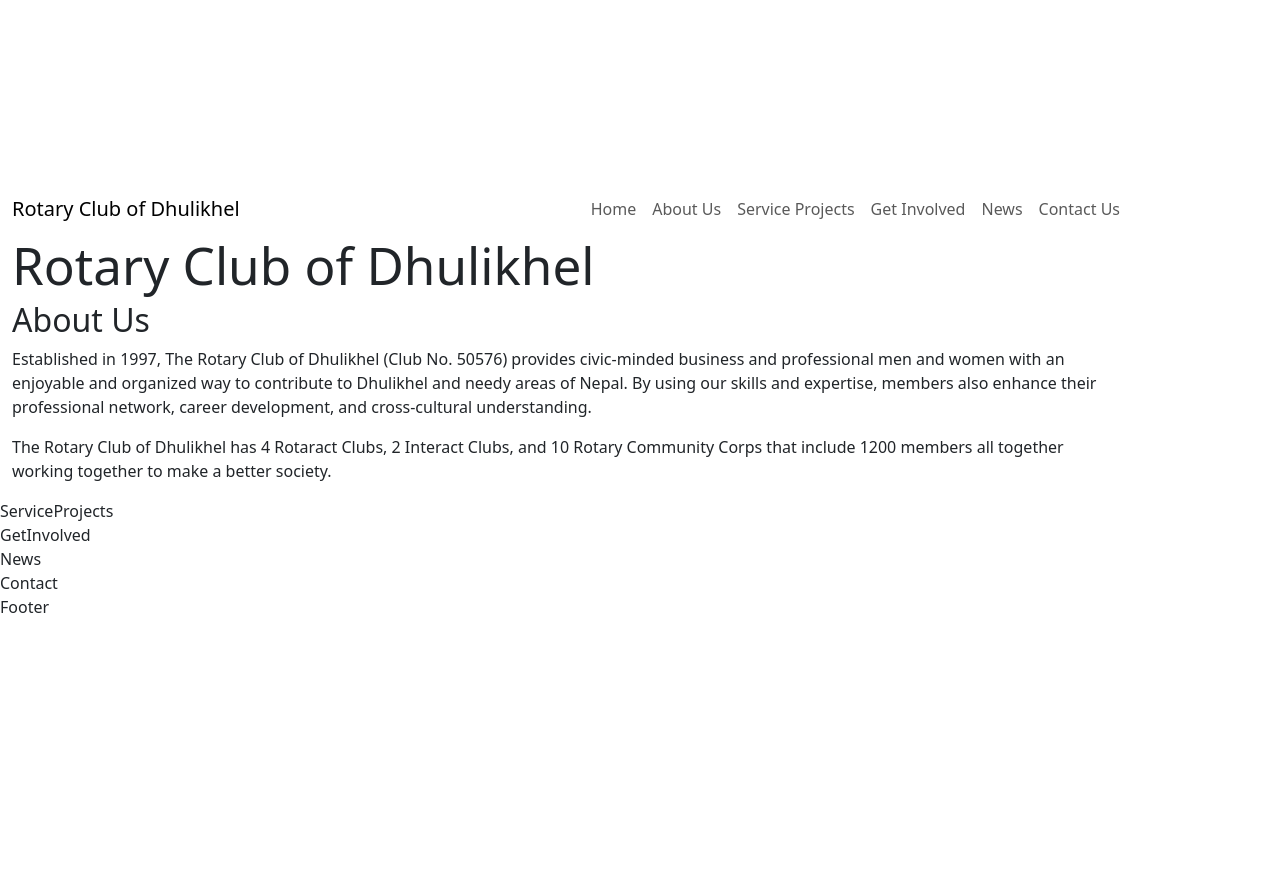
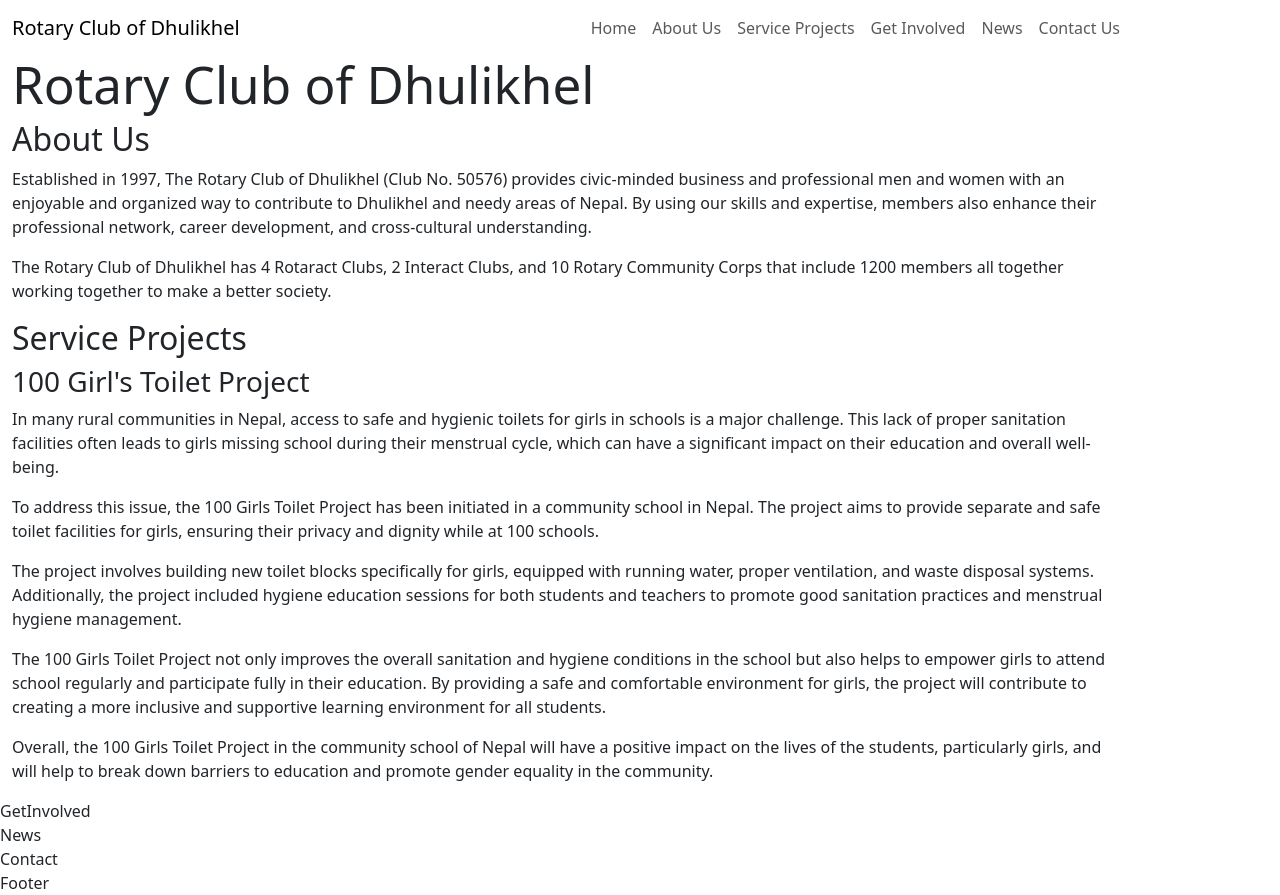
Before and after one commit to Umang103103/website-rotary, a React (Vite) app: page / in a window 1280 px wide. Before the commit the page ends 800 px from the top, so only its background shows below. Built offline with nearby package versions, Linux system fonts and the light colour scheme.

Commit message:
feat: develop, add service projects component

```diff
--- a/src/components/ServiceProjects.tsx
+++ b/src/components/ServiceProjects.tsx
@@ -1,7 +1,53 @@
 import React from "react";
 
 const ServiceProjects = () => {
-  return <div>ServiceProjects</div>;
+  return (
+    <section className="section" id="services">
+      <div className="container">
+        <h2>Service Projects</h2>
+
+        <div className="project-detail">
+          <h3>100 Girl's Toilet Project</h3>
+          <div className="project-content">
+            <p>
+              In many rural communities in Nepal, access to safe and hygienic
+              toilets for girls in schools is a major challenge. This lack of
+              proper sanitation facilities often leads to girls missing school
+              during their menstrual cycle, which can have a significant impact
+              on their education and overall well-being.
+            </p>
+            <p>
+              To address this issue, the 100 Girls Toilet Project has been
+              initiated in a community school in Nepal. The project aims to
+              provide separate and safe toilet facilities for girls, ensuring
+              their privacy and dignity while at 100 schools.
+            </p>
+            <p>
+              The project involves building new toilet blocks specifically for
+              girls, equipped with running water, proper ventilation, and waste
+              disposal systems. Additionally, the project included hygiene
+              education sessions for both students and teachers to promote good
+              sanitation practices and menstrual hygiene management.
+            </p>
+            <p>
+              The 100 Girls Toilet Project not only improves the overall
+              sanitation and hygiene conditions in the school but also helps to
+              empower girls to attend school regularly and participate fully in
+              their education. By providing a safe and comfortable environment
+              for girls, the project will contribute to creating a more
+              inclusive and supportive learning environment for all students.
+            </p>
+            <p>
+              Overall, the 100 Girls Toilet Project in the community school of
+              Nepal will have a positive impact on the lives of the students,
+              particularly girls, and will help to break down barriers to
+              education and promote gender equality in the community.
+            </p>
+          </div>
+        </div>
+      </div>
+    </section>
+  );
 };
 
 export default ServiceProjects;
```
